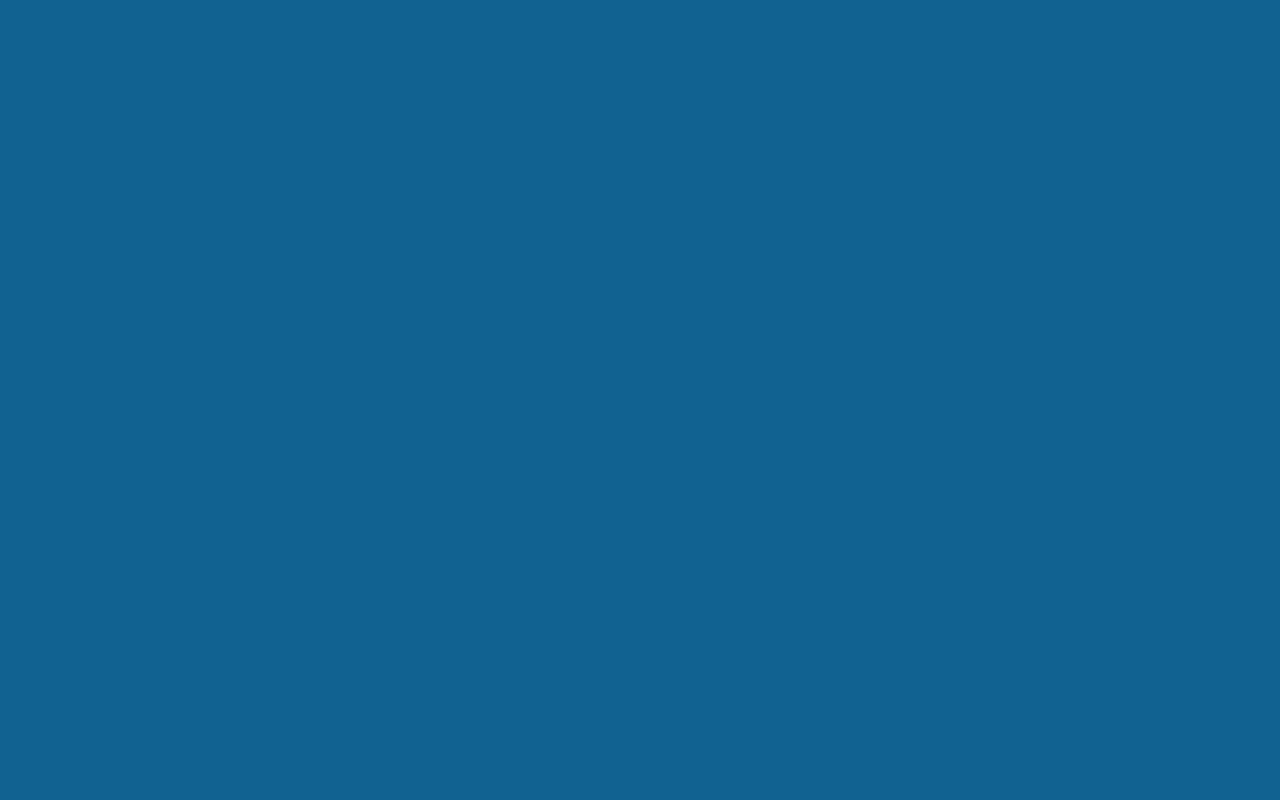
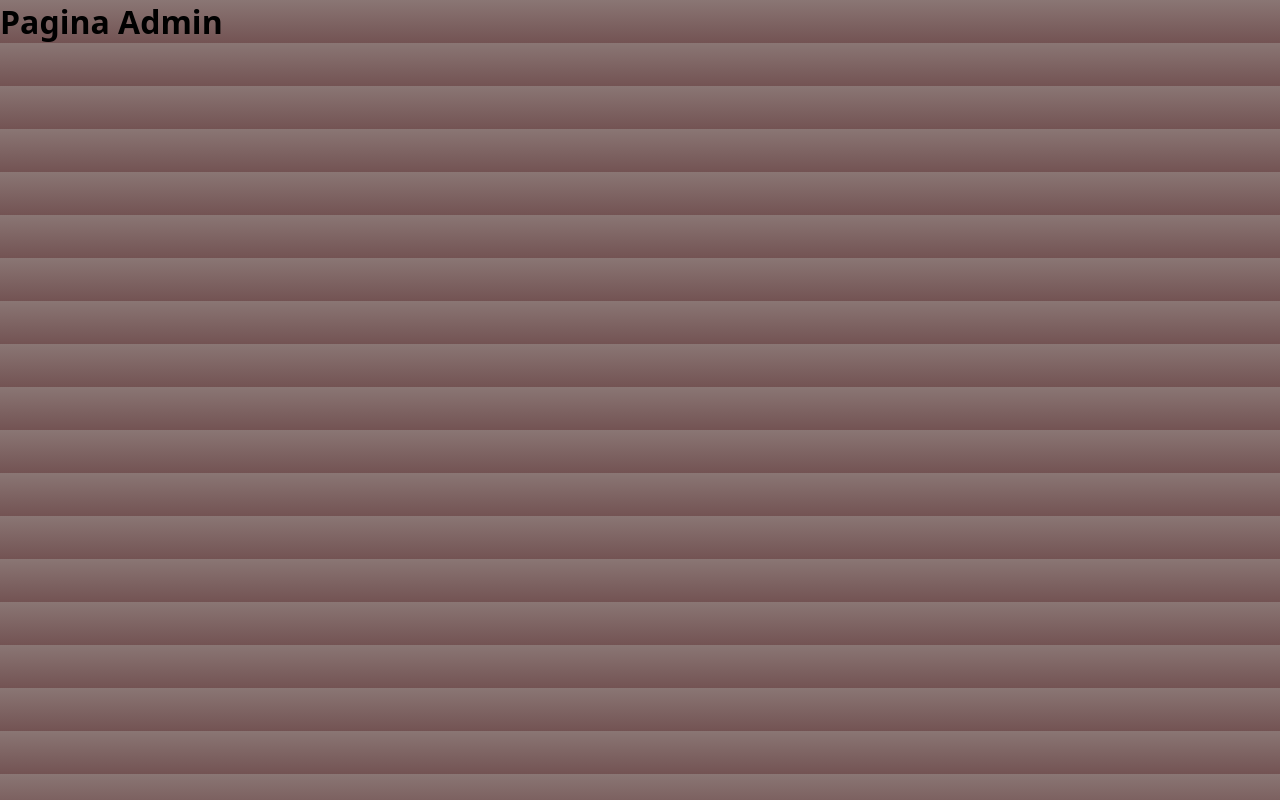
Before and after one commit to brennerpaiva/to-do-list-react, a React (Create React App) app: page /admin in a window 1280 px wide. Before the commit this address had no page. Built offline with nearby package versions, Linux system fonts and the light colour scheme.

Commit message:
Cria página admin

```diff
--- /dev/null
+++ b/src/pages/Admin/index.js
@@ -0,0 +1,7 @@
+import './admin.css'
+
+export default function Admin() {
+    return(
+        <h1>Pagina Admin</h1>
+    )
+}
--- a/src/routes/index.js
+++ b/src/routes/index.js
@@ -1,12 +1,15 @@
 import { Routes, Route } from 'react-router-dom'
 import Home from '../pages/Home'
 import Register from '../pages/Register'
+import Admin from '../pages/Admin'
 
 export default function RoutesApp() {
     return(
         <Routes>
             <Route path='/' element={<Home/>}/>
             <Route path='/register' element={<Register/>}/>
+
+            <Route path='/admin' element={<Admin/>}/>
         </Routes>
     )
 }
```
Also changed, not shown: src/pages/Admin/admin.css (added).
